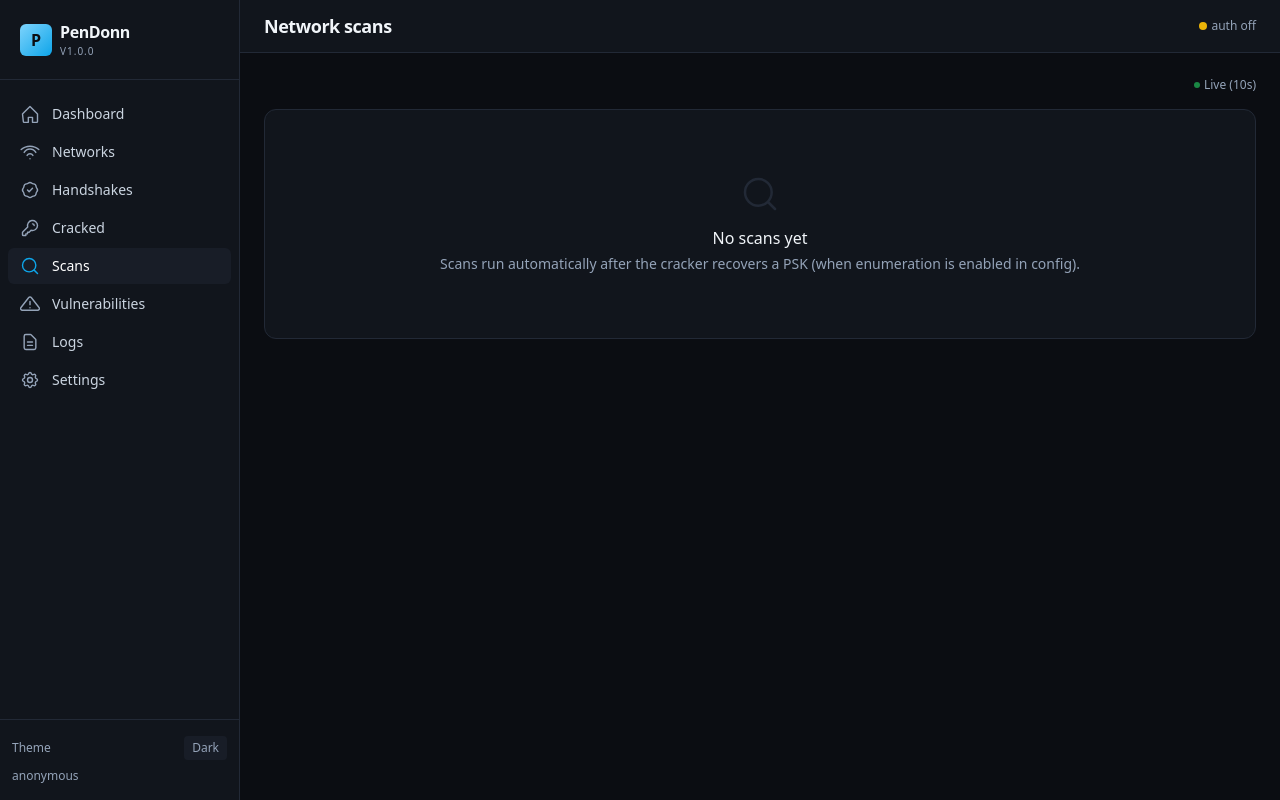
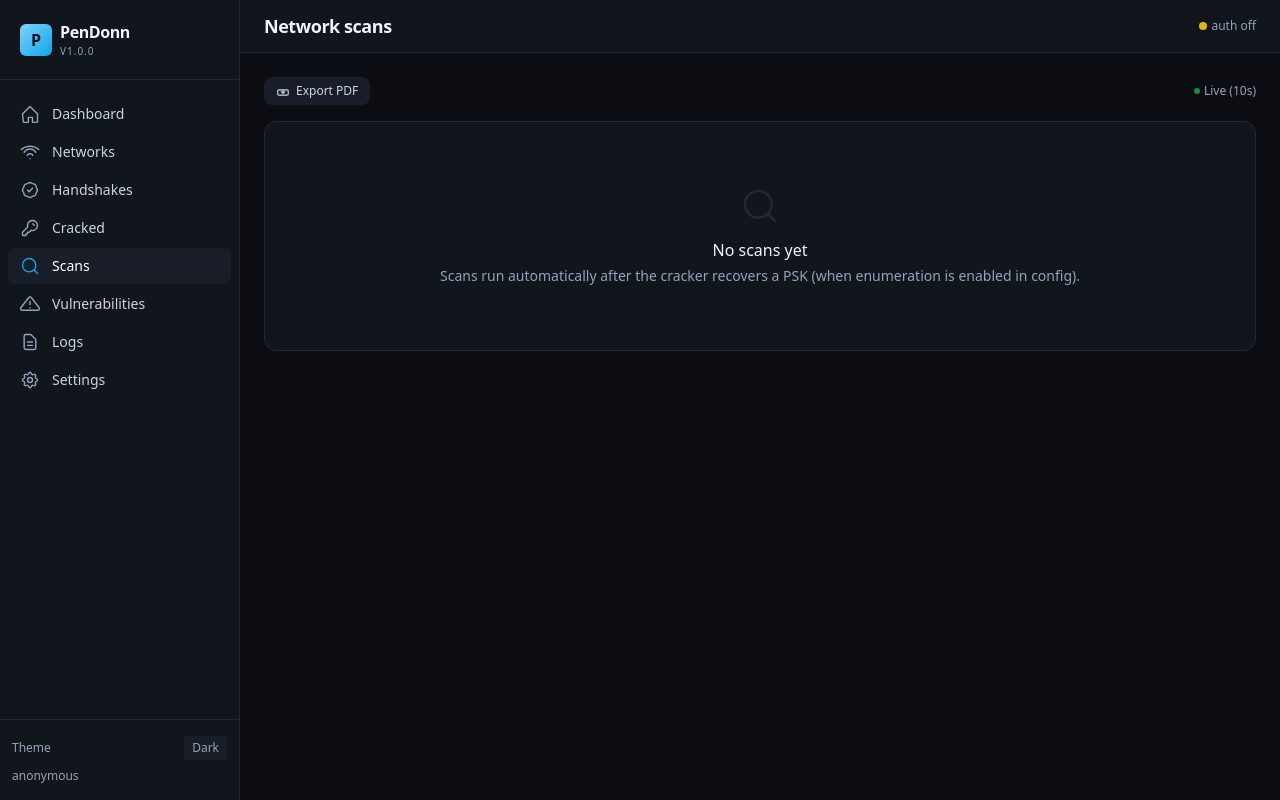
Before and after one commit to jobsdonn/PenDonn, a FastAPI app: page /scans in a window 1280 px wide. Run offline with FastAPI, Linux system fonts and the light colour scheme; data that the repository does not hold is empty; some libraries are stand-ins or nearby versions.

Commit message:
feat: PDF export — /export/pdf route + Export PDF button on scans page
core/pdf_report.py:
- Remove conn.close() on thread-local Database connections in two places
  (_add_executive_summary, _add_handshakes_section). Closing a thread-local
  connection mid-report caused "Cannot operate on a closed database" on all
  subsequent db calls in the same request. The Database class manages
  thread-local lifetime; callers must not close manually.

webui/routes/system.py:
- Add GET /export/pdf — generates a full PDF report via PDFReport, streams
  it to the browser as attachment. Opens a fresh Database connection per
  request (avoids cross-thread sqlite3 issues with app.state.db).
  Gracefully returns 503 if reportlab isn't installed.

webui/templates/scans.html:
- Add "Export PDF" button (download icon) in the scans page header bar,
  linking to /export/pdf.

Co-Authored-By: Claude Sonnet 4.6 <noreply@anthropic.com>

```diff
--- a/core/pdf_report.py
+++ b/core/pdf_report.py
@@ -257,7 +257,6 @@ class PDFReport:
         cursor = conn.cursor()
         cursor.execute('SELECT severity, COUNT(*) as count FROM vulnerabilities GROUP BY severity')
         vuln_counts = {row['severity']: row['count'] for row in cursor.fetchall()}
-        conn.close()
 
         critical = vuln_counts.get('critical', 0)
         high = vuln_counts.get('high', 0)
@@ -373,7 +372,6 @@ class PDFReport:
         cursor = conn.cursor()
         cursor.execute('SELECT * FROM handshakes')
         handshakes = [dict(row) for row in cursor.fetchall()]
-        conn.close()
 
         if not handshakes:
             self.story.append(Paragraph("No handshakes captured.", self.styles['Normal']))
--- a/webui/routes/system.py
+++ b/webui/routes/system.py
@@ -11,17 +11,19 @@ clicks even after the main confirm modal.
 """
 
 import asyncio
+import io
 import json
 import os
 import platform
 import shutil
 import subprocess
+import tempfile
 import time
 from datetime import datetime
 from typing import Optional
 
 from fastapi import APIRouter, Depends, Form, HTTPException, Request
-from fastapi.responses import StreamingResponse
+from fastapi.responses import FileResponse, StreamingResponse
 
 from webui.auth import require_login
 
@@ -240,6 +242,49 @@ _TABLES_TO_TRUNCATE = (
 )
 
 
+@router.get("/export/pdf")
+def export_pdf(
+    request: Request,
+    username: str = Depends(require_login),
+):
+    """Generate a PDF pentest report and stream it to the browser."""
+    try:
+        from core.pdf_report import PDFReport
+    except ImportError:
+        raise HTTPException(
+            status_code=503,
+            detail="PDF generation unavailable — install reportlab: pip install reportlab",
+        )
+
+    config = request.app.state.config
+    timestamp = datetime.now().strftime("%Y%m%d_%H%M%S")
+    tmp = tempfile.NamedTemporaryFile(suffix=".pdf", delete=False)
+    tmp.close()
+    try:
+        # Open a fresh DB connection for the report — avoids cross-thread
+        # sqlite3 issues with the shared app.state.db instance.
+        from core.database import Database
+        report_db = Database(config["database"]["path"])
+        gen = PDFReport(report_db, output_path=tmp.name)
+        gen.generate_report()
+        with open(tmp.name, "rb") as f:
+            pdf_bytes = f.read()
+    except Exception as e:
+        raise HTTPException(status_code=500, detail=f"PDF generation failed: {e}")
+    finally:
+        try:
+            os.unlink(tmp.name)
+        except OSError:
+            pass
+
+    filename = f"pendonn_report_{timestamp}.pdf"
+    return StreamingResponse(
+        io.BytesIO(pdf_bytes),
+        media_type="application/pdf",
+        headers={"Content-Disposition": f'attachment; filename="{filename}"'},
+    )
+
+
 @router.post("/danger/reset-database")
 def reset_database(
     request: Request,
--- a/webui/templates/scans.html
+++ b/webui/templates/scans.html
@@ -4,7 +4,16 @@
 
 {% block content %}
 <div class="space-y-4">
-    <div class="flex items-center justify-end">
+    <div class="flex items-center justify-between">
+        <a href="/export/pdf"
+           class="inline-flex items-center gap-1.5 px-3 py-1.5 rounded-lg text-xs font-medium
+                  bg-slate-100 hover:bg-slate-200 dark:bg-ink-800 dark:hover:bg-ink-700
+                  text-slate-700 dark:text-slate-300 transition">
+            <svg class="w-3.5 h-3.5" viewBox="0 0 24 24" fill="none" stroke="currentColor" stroke-width="2">
+                <path d="M12 10v6m0 0l-3-3m3 3l3-3M3 17a2 2 0 002 2h14a2 2 0 002-2v-5a2 2 0 00-2-2H5a2 2 0 00-2 2v5z" stroke-linecap="round" stroke-linejoin="round"/>
+            </svg>
+            Export PDF
+        </a>
         <span hx-get="/partials/scans"
               hx-target="#scans-table"
               hx-swap="outerHTML"
```
